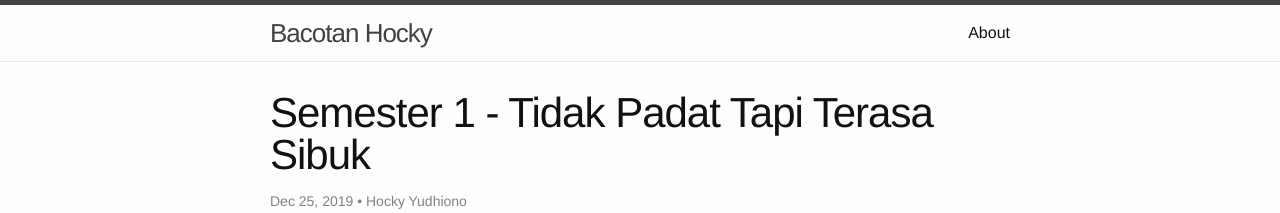
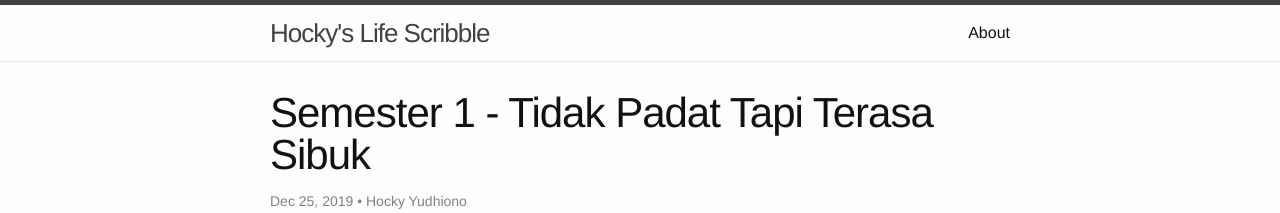
Before and after one commit to hockyy/blog, a Jekyll site: the page built from _posts/2019-12-25-Semester-1.markdown, in a window 1280 px wide and 900 px high. Shown: the top 213 px of the window. Built offline with Jekyll 4.4.1, drawn with Linux system fonts in a browser that asks for light colours; emoji names are drawn with the system emoji font; some of the changed text lies outside the part shown.

Commit message:
Changing blog name

```diff
--- a/_config.yml
+++ b/_config.yml
@@ -6,7 +6,7 @@
 # 'jekyll serve'. If you change this file, please restart the server process.
 
 # Site settings
-title: Bacotan Hocky
+title: Hocky's Life Scribble
 email: hocky.yudhiono@gmail.com
 description: A guy's perspective of his story, life, and achievements :tea:.
 baseurl: "/blog" # the subpath of your site, e.g. /blog
```
Also changed, not shown: _posts/2019-12-25-Semester-1.markdown (line endings or trailing spaces).
